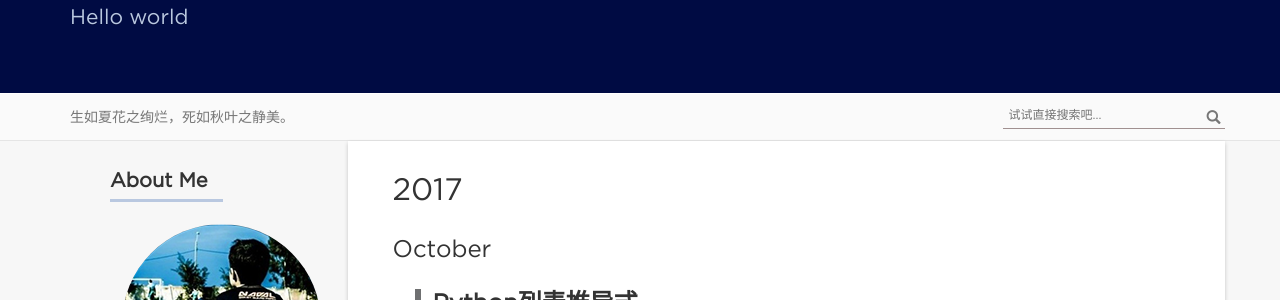
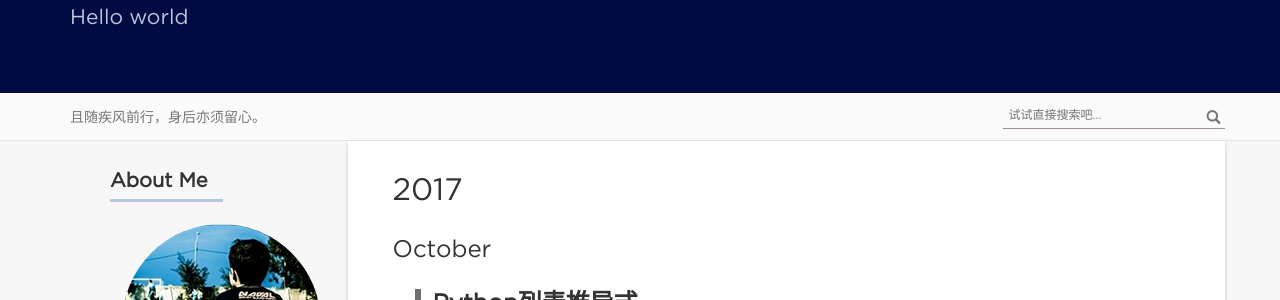
Before and after one commit to w3313003/w3313003.github.io, a Jekyll site: the page built from index.html, in a window 1280 px wide and 900 px high. Shown: the part 180-480 px from the top of the window. Built offline with Jekyll 4.4.1, drawn with Linux system fonts in a browser that asks for light colours; nearby versions of some CDN libraries; the list of posts is cut into pages by our own code; comment, search, counter and statistics services are not loaded.

Commit message:
Update _config.yml

```diff
--- a/_config.yml
+++ b/_config.yml
@@ -9,7 +9,7 @@ baseurl: ""  #根目录
 description: Hello world
 motto: 平凡之路。
 #motto: 平凡之路。
-banner: 生如夏花之绚烂，死如秋叶之静美。
+banner: 且随疾风前行，身后亦须留心。
 permalink: /:year/:month/:day/:title/
 excerpt_separator:  '<!-- more -->' #文章摘要
 paginate: 8
```
